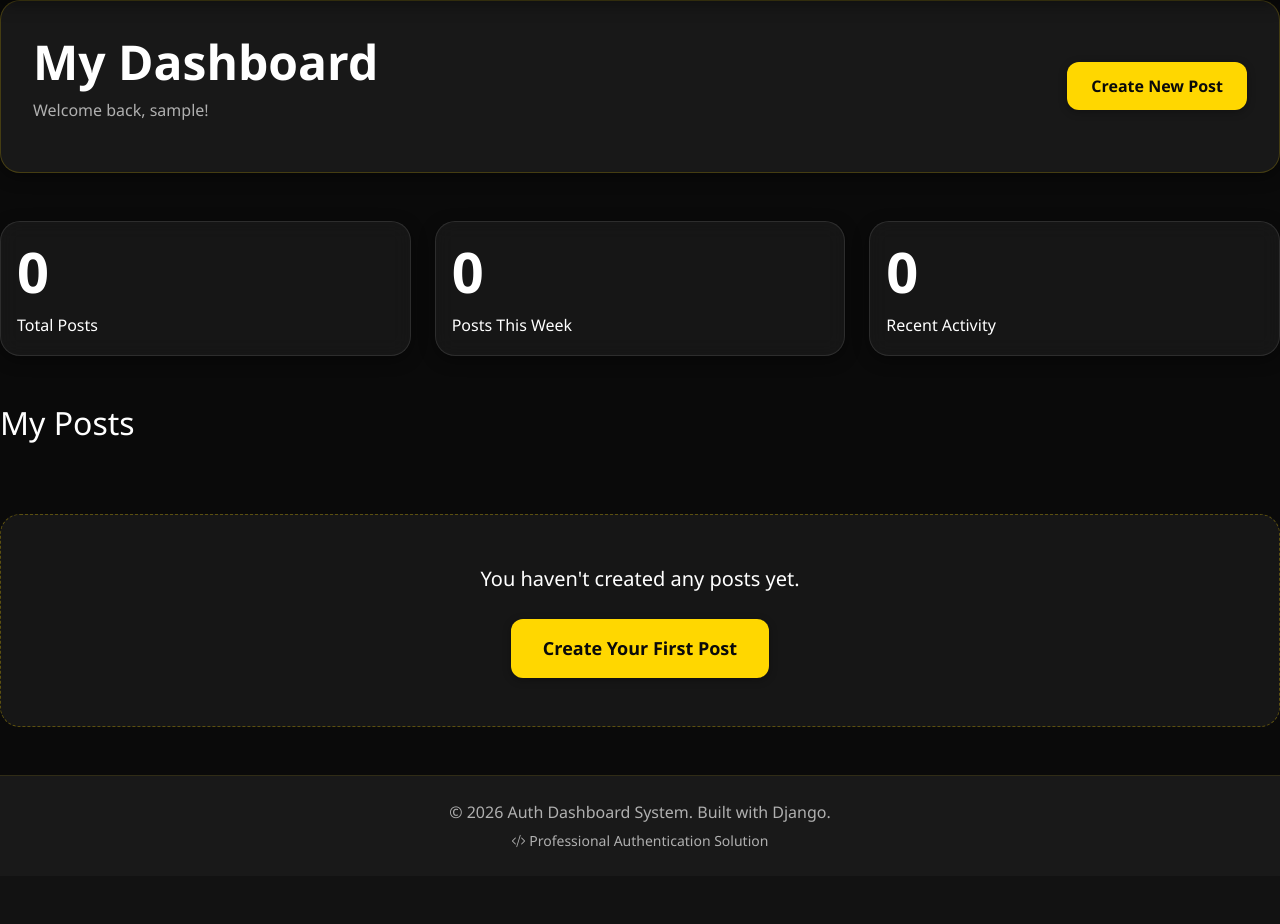
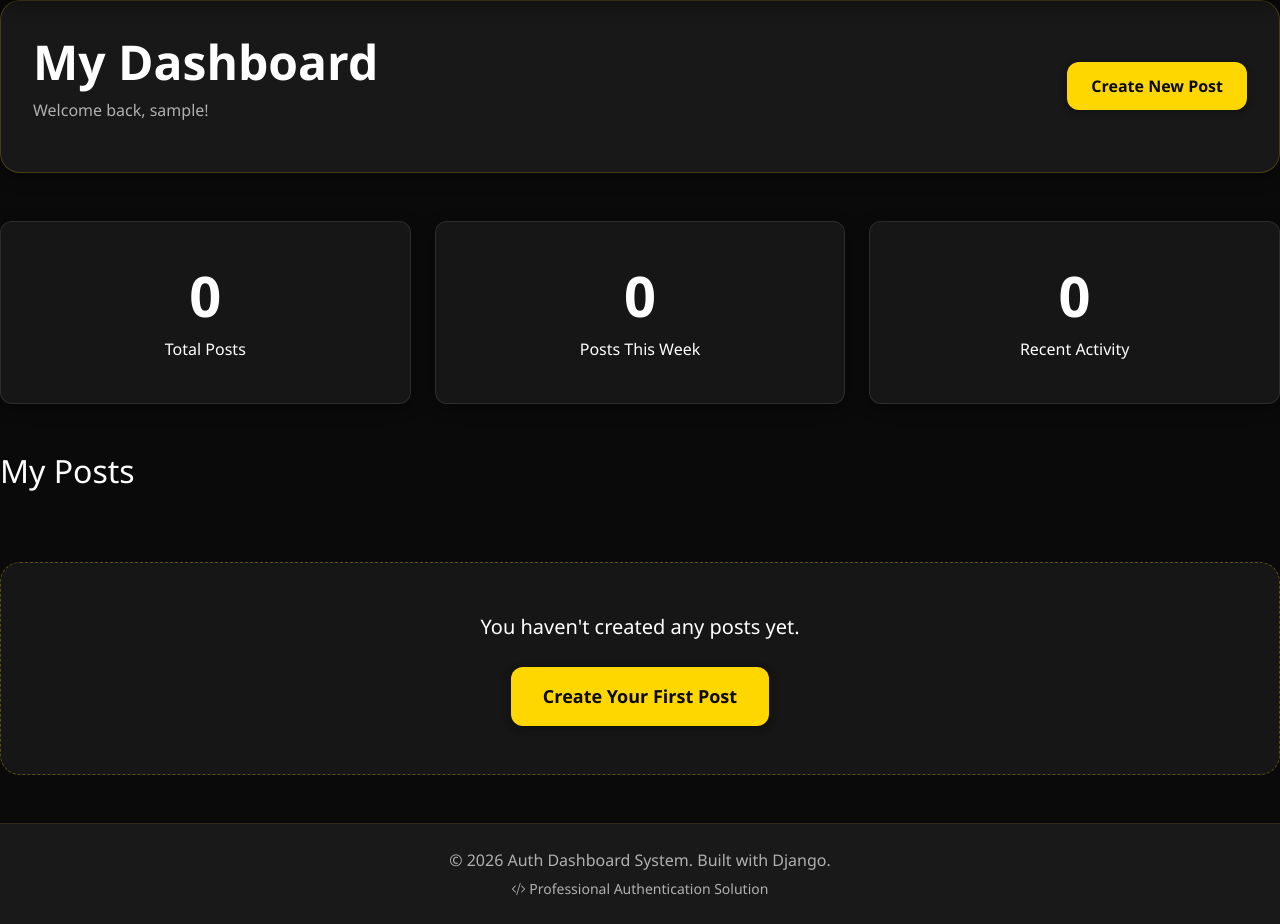
Before and after one commit to MuhammadMoueen/django-mini-projects-portfolio, a Django app: page /dashboard/ in a window 1280 px wide. Shown: the part 88-1012 px from the top of the page. Before the commit the page ends 935 px from the top, so only its background shows below. Run offline with Django 5.2, Linux system fonts and the light colour scheme; the visitor is signed in with stand-in values (Sample User, id 1); data that the repository does not hold is empty.

Commit message:
feat(animations): Add fade-in animations to home and dashboard
- Add fade-in class to hero section on home page
- Add staggered fade-in-delay-1/2/3 classes to content sections
- Animate search section, posts grid with entrance effects
- Add fade-in animations to dashboard header and stats cards
- Change stat-card-* classes to unified .stats-card class
- Fix badge classes for consistency
- Enhance user experience with smooth page transitions

```diff
--- a/django-blog-crud-system/blog/templates/blog/dashboard.html
+++ b/django-blog-crud-system/blog/templates/blog/dashboard.html
@@ -3,7 +3,7 @@
 {% block title %}Dashboard - Blog System{% endblock %}
 
 {% block content %}
-<div class="dashboard-header mb-5">
+<div class="dashboard-header mb-5 fade-in">
     <div class="d-flex justify-content-between align-items-center">
         <div>
             <h1 class="display-5 fw-bold mb-2">My Dashboard</h1>
@@ -13,10 +13,10 @@
     </div>
 </div>
 
-<div class="stats-cards mb-5">
+<div class="stats-cards mb-5 fade-in fade-in-delay-1">
     <div class="row g-4">
         <div class="col-md-4">
-            <div class="card stat-card">
+            <div class="card stats-card">
                 <div class="card-body">
                     <h3 class="display-4 fw-bold text-white mb-2">{{ total_posts }}</h3>
                     <p class="text-white mb-0">Total Posts</p>
@@ -24,7 +24,7 @@
             </div>
         </div>
         <div class="col-md-4">
-            <div class="card stat-card-secondary">
+            <div class="card stats-card">
                 <div class="card-body">
                     <h3 class="display-4 fw-bold text-white mb-2">{{ posts_this_week }}</h3>
                     <p class="text-white mb-0">Posts This Week</p>
@@ -32,7 +32,7 @@
             </div>
         </div>
         <div class="col-md-4">
-            <div class="card stat-card-accent">
+            <div class="card stats-card">
                 <div class="card-body">
                     <h3 class="display-4 fw-bold text-white mb-2">{{ recent_posts.count }}</h3>
                     <p class="text-white mb-0">Recent Activity</p>
@@ -42,7 +42,7 @@
     </div>
 </div>
 
-<div class="posts-section">
+<div class="posts-section fade-in fade-in-delay-2">
     <h2 class="mb-4">My Posts</h2>
 
     {% if posts %}
```
Also changed, not shown: django-blog-crud-system/blog/templates/blog/home.html (+41 -6 lines).
